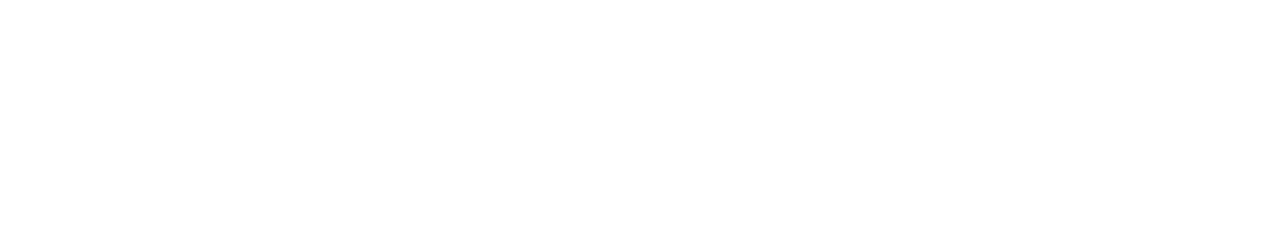
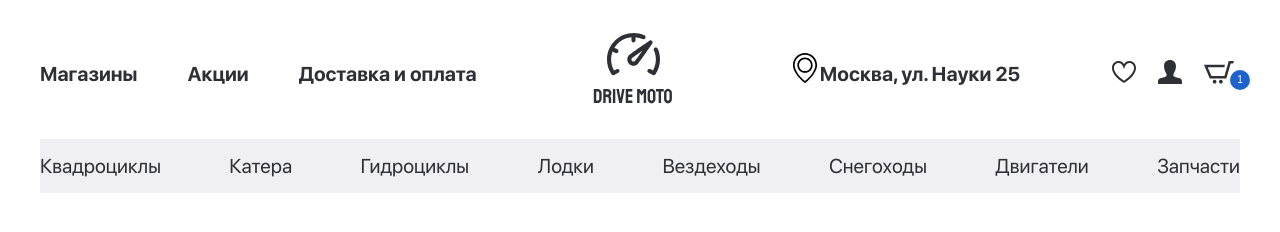
Before and after one commit to Slawone/drive-moto-shop, a plain HTML site: page index.html in a window 1280 px wide. Drawn offline with nearby package versions, Linux system fonts and the light colour scheme.

Commit message:
add desktop header, styles for header

```diff
--- /dev/null
+++ b/css/fonts.css
@@ -0,0 +1,32 @@
+@font-face {
+  font-family: 'SF Pro Display';
+  src: url('../fonts/SFProDisplay-Regular.woff2') format('woff2'),
+       url('../fonts/SFProDisplay-Regular.woff') format('woff');
+  font-weight: 400;
+  font-style: normal;
+  font-display: swap;
+}
+@font-face {
+  font-family: 'SF Pro Display';
+  src: url('../fonts/SFProDisplay-Medium.woff2') format('woff2'),
+       url('../fonts/SFProDisplay-Medium.woff') format('woff');
+  font-weight: 500;
+  font-style: normal;
+  font-display: swap;
+}
+@font-face {
+  font-family: 'SF Pro Display';
+  src: url('../fonts/SFProDisplay-Semibold.woff2') format('woff2'),
+       url('../fonts/SFProDisplay-Semibold.woff') format('woff');
+  font-weight: 600;
+  font-style: normal;
+  font-display: swap;
+}
+@font-face {
+  font-family: 'SF Pro Display';
+  src: url('../fonts/SFProDisplay-Bold.woff2') format('woff2'),
+       url('../fonts/SFProDisplay-Bold.woff') format('woff');
+  font-weight: 700;
+  font-style: normal;
+  font-display: swap;
+}
--- /dev/null
+++ b/css/global.css
@@ -0,0 +1,51 @@
+html {
+  box-sizing: border-box;
+}
+
+*,
+*::before,
+*::after {
+  box-sizing: inherit;
+}
+
+a {
+  text-decoration: none;
+  color: inherit;
+}
+
+ul,
+li {
+  margin: 0;
+  padding: 0;
+  list-style: none;
+}
+
+h1,
+h2,
+h3,
+h4,
+h5,
+h6 {
+  margin: 0;
+}
+
+button {
+  border: none;
+  outline: none;
+  background: none;
+  cursor: pointer;
+}
+
+body {
+  font-family: 'SF Pro Display', sans-serif;
+  font-weight: 400;
+  font-size: 20px;
+  color: #2F3035;
+}
+
+
+.container {
+  max-width: 1200px;
+  width: 100%;
+  margin: 0 auto;
+}
--- a/css/sections/header.css
+++ b/css/sections/header.css
@@ -0,0 +1,112 @@
+.header-top {
+  padding: 23px 0;
+}
+
+.header-top-wrapper {
+  display: flex;
+  align-items: center;
+  justify-content: space-between;
+}
+
+.header-nav {
+  display: flex;
+  align-items: center;
+  gap: 50px;
+}
+
+.header-nav-link {
+  font-weight: 700;
+}
+
+.logo-img {
+  width: 80px;
+  height: 80px;
+}
+
+.header-inner {
+  display: flex;
+  align-items: center;
+  gap: 86px;
+}
+
+.header-address {
+  position: relative;
+  font-style: normal;
+  font-weight: 700;
+  padding-left: 30px;
+}
+
+.header-address::before {
+  content: '';
+  width: 30px;
+  height: 30px;
+  background-image: url('../../images/icons/location.svg');
+  background-position: center;
+  background-repeat: no-repeat;
+  position: absolute;
+  left: 0;
+  top: 0;
+  transform: translateY(-30%);
+}
+
+.header-user {
+  display: flex;
+  align-items: center;
+  gap: 10px;
+}
+
+.basket {
+  position: relative;
+}
+
+.basket-count {
+  display: flex;
+  align-items: center;
+  justify-content: center;
+  flex-shrink: 0;
+  min-width: 20px;
+  min-height: 20px;
+  font-size: 10px;
+  font-weight: 500;
+  background-color: #1C62CD;
+  border-radius: 50%;
+  color: #fff;
+  position: absolute;
+  top: 0;
+  right: -10px;
+}
+
+.header-bottom-wrapper {
+  background-color: #F0F0F4;
+}
+.header-bottom-categories {
+  display: flex;
+  align-items: center;
+  justify-content: space-between;
+}
+.header-bottom-categories-item {
+  padding: 15px 0;
+}
+.header-bottom-categories-link {
+  text-transform: capitalize;
+  position: relative;
+  padding: 15px 0;
+}
+
+.header-bottom-categories-link::after {
+  content: '';
+  width: 0;
+  position: absolute;
+  left: auto;
+  right: 0;
+  bottom: 0;
+  height: 3px;
+  background: #1C62CD;
+  transition: all .5s;
+}
+
+.header-bottom-categories-link:hover::after {
+  width: 100%;
+  right: auto;
+  left: 0;
+}
--- a/css/style.css
+++ b/css/style.css
@@ -0,0 +1,3 @@
+@import './fonts.css';
+@import './global.css';
+@import './sections/header.css';
--- a/index.html
+++ b/index.html
@@ -9,7 +9,77 @@
   <link rel="stylesheet" href="css/style.css">
 </head>
 <body>
-
+   <header class="header">
+    <div class="header-top">
+      <div class="container">
+        <div class="header-top-wrapper">
+          <ul class="header-nav">
+            <li class="header-nav-item">
+              <a class="header-nav-link" href="#">Магазины</a>
+            </li>
+            <li class="header-nav-item">
+              <a class="header-nav-link" href="#">Акции</a>
+            </li>
+            <li class="header-nav-item">
+              <a class="header-nav-link" href="#">Доставка и оплата</a>
+            </li>
+          </ul>
+          <a class="logo" href="/">
+            <img class="logo-img" src="images/logo.svg" alt="logo">
+          </a>
+          <div class="header-inner">
+            <address class="header-address">
+              Москва,  ул. Науки  25
+            </address>
+            <div class="header-user">
+              <button class="header-user-btn">
+                <img class="header-user-btn-img" src="images/icons/heart.svg" alt="">
+              </button>
+              <button class="header-user-btn">
+                <img class="header-user-btn-img" src="images/icons/user.svg" alt="">
+              </button>
+              <button class="header-user-btn basket">
+                <img class="header-user-btn-img" src="images/icons/basket.svg" alt="">
+                <p class="basket-count">1</p>
+              </button>
+            </div>
+          </div>
+        </div>
+      </div>
+    </div>
+    <div class="header-bottom">
+      <div class="container">
+        <div class="header-bottom-wrapper">
+          <ul class="header-bottom-categories">
+            <li class="header-bottom-categories-item">
+              <a href="" class="header-bottom-categories-link">Квадроциклы</a>
+            </li>
+            <li class="header-bottom-categories-item">
+              <a href="" class="header-bottom-categories-link">Катера</a>
+            </li>
+            <li class="header-bottom-categories-item">
+              <a href="" class="header-bottom-categories-link">Гидроциклы</a>
+            </li>
+            <li class="header-bottom-categories-item">
+              <a href="" class="header-bottom-categories-link">Лодки</a>
+            </li>
+            <li class="header-bottom-categories-item">
+              <a href="" class="header-bottom-categories-link">Вездеходы</a>
+            </li>
+            <li class="header-bottom-categories-item">
+              <a href="" class="header-bottom-categories-link">Снегоходы</a>
+            </li>
+            <li class="header-bottom-categories-item">
+              <a href="" class="header-bottom-categories-link">Двигатели</a>
+            </li>
+            <li class="header-bottom-categories-item">
+              <a href="" class="header-bottom-categories-link">Запчасти</a>
+            </li>
+          </ul>
+        </div>
+      </div>
+    </div>
+   </header>
 
   <script src="https://ajax.googleapis.com/ajax/libs/jquery/3.4.1/jquery.min.js"></script>
   <script src="js/slick.min.js"></script>
```
Also changed, not shown: fonts/SFProDisplay-Bold.woff (added), fonts/SFProDisplay-Bold.woff2 (added), fonts/SFProDisplay-Medium.woff (added), fonts/SFProDisplay-Medium.woff2 (added), fonts/SFProDisplay-Regular.woff (added), fonts/SFProDisplay-Regular.woff2 (added), fonts/SFProDisplay-Semibold.woff (added), fonts/SFProDisplay-Semibold.woff2 (added), images/icons/basket.svg (added), images/icons/heart.svg (added), images/icons/location.svg (added), images/icons/user.svg (added), images/logo.svg (added).
